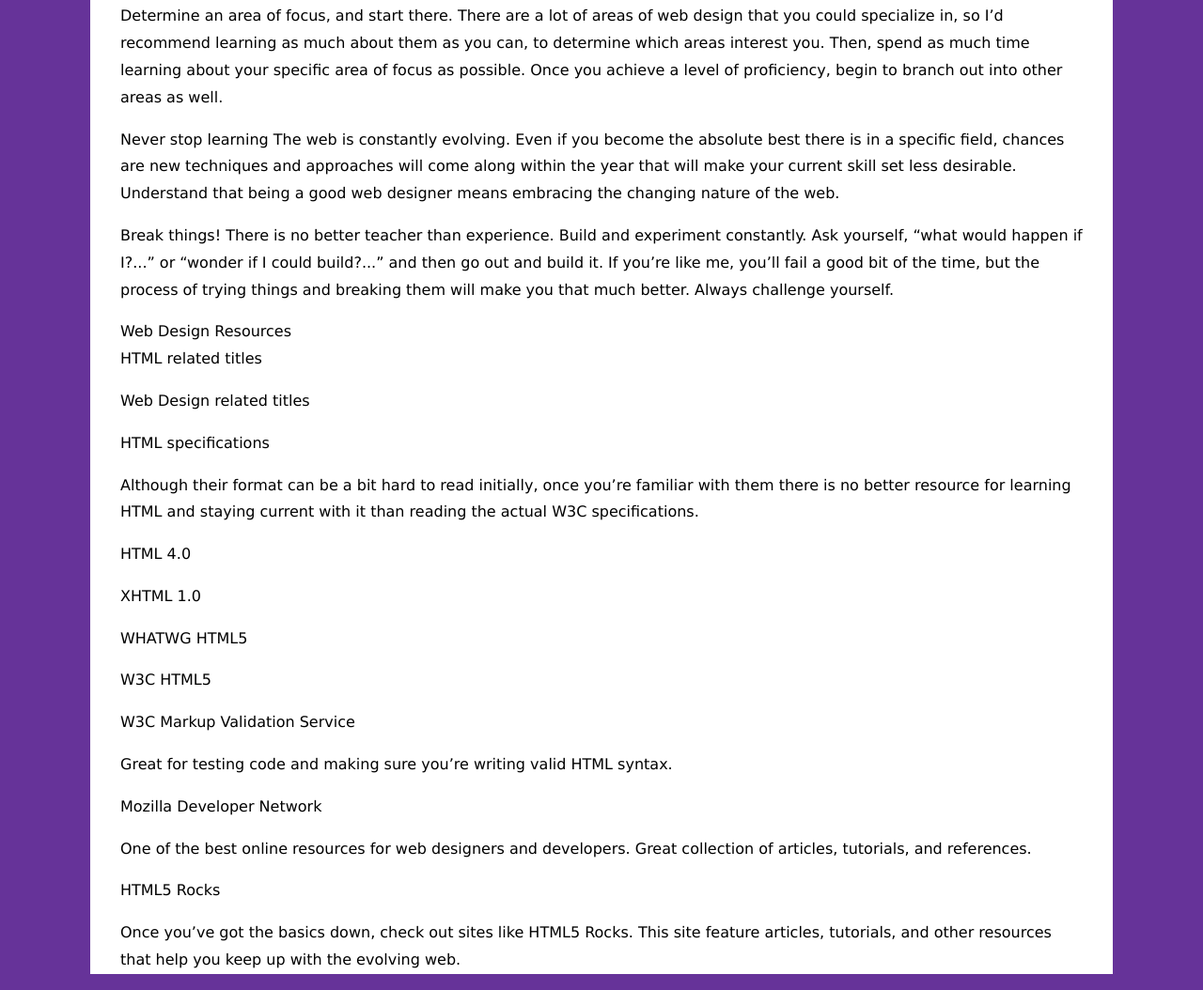
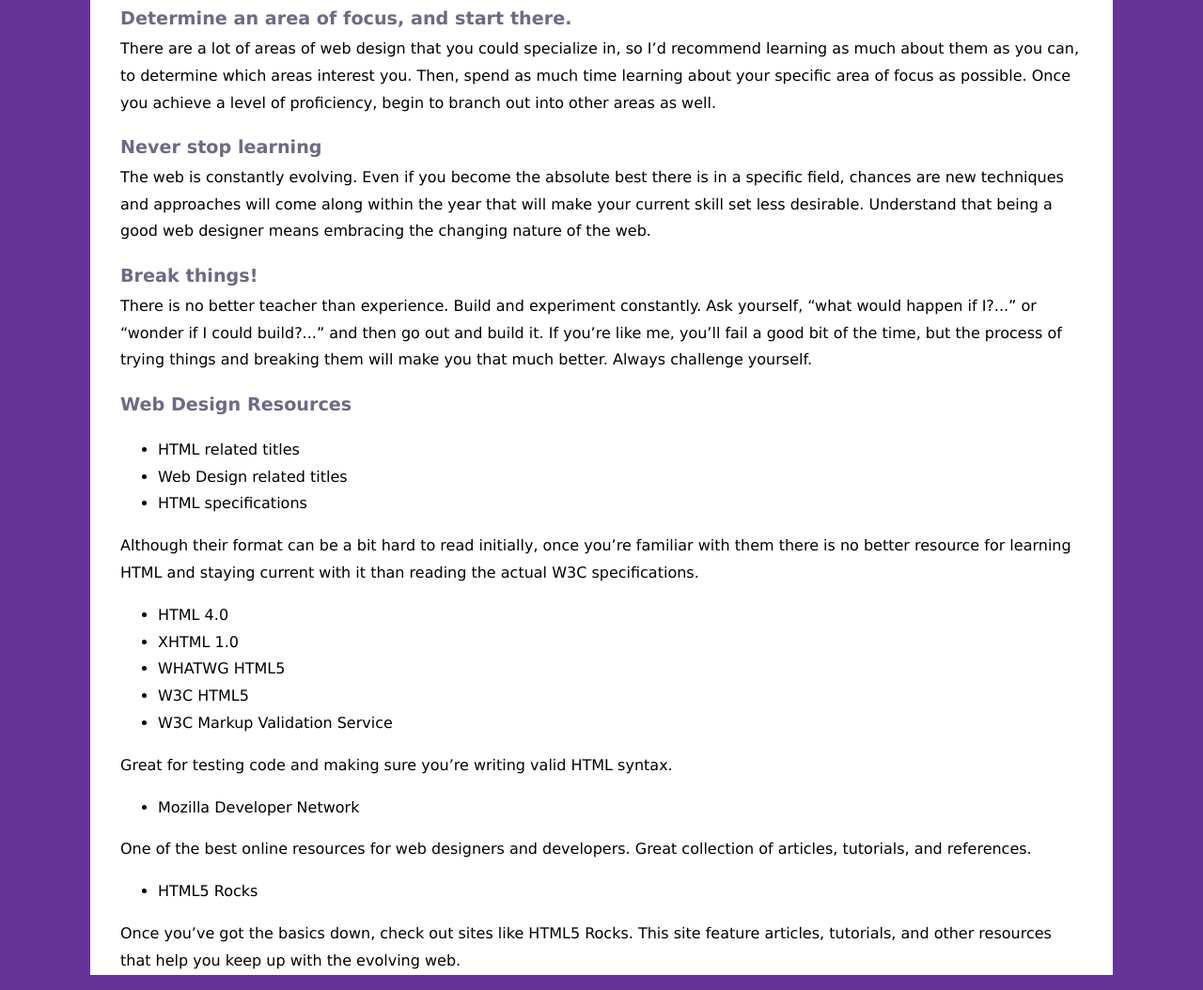
Before and after one commit to kehvvvv/web-adventures, a plain HTML site: page next.html in a window 1280 px wide. Shown: the part 743-1797 px from the top of the page at 94% size. Drawn offline with Linux system fonts and the light colour scheme.

Commit message:
next Final

```diff
--- a/next.html
+++ b/next.html
@@ -1,10 +1,12 @@
 <!DOCTYPE HTML>
 <html lang="en">
+
 <head>
   <meta charset="utf-8">
   <title>Next Steps</title>
   <link href="_css/styles.css" rel="stylesheet" type="text/css">
 </head>
+
 <body>
   <h1>Comp 484 </h1>
   <h2>Next Steps</h2>
@@ -15,32 +17,67 @@
     <li><a href="reference.html" title="HTML Reference">HTML reference</a></li>
     <li><a href="next.html" title="Next steps">Next steps</a></li>
   </ul>
-<p>Once you master the basics of authoring HTML, you&rsquo;ll need focus on what your next steps will be. If you&rsquo;re an aspiring web designer, you&rsquo;ll need to dive deeper into HTML, CSS, and JavaScript. If you&rsquo;re maintaining a corporate or personal site through a CMS, you&rsquo;ll need to focus on how the CMS works, and the most efficient ways to edit and maintain content. On this page I&rsquo;ll give you some basic advice on how to approach learning web design and point you towards additional resources that can help you along the way.</p>
+  <p>Once you master the basics of authoring HTML, you&rsquo;ll need focus on what your next steps will be. If
+    you&rsquo;re an aspiring web designer, you&rsquo;ll need to dive deeper into HTML, CSS, and JavaScript. If
+    you&rsquo;re maintaining a corporate or personal site through a CMS, you&rsquo;ll need to focus on how the CMS
+    works, and the most efficient ways to edit and maintain content. On this page I&rsquo;ll give you some basic advice
+    on how to approach learning web design and point you towards additional resources that can help you along the way.
+  </p>
   <h3>Learning Web Design</h3>
-<p>&ldquo;Web design&rdquo; is a pretty open-ended term. Often people who are new to web design feel overwhelmed at everything there is to learn. That&rsquo;s understandable, but just remember that it&rsquo;s like any other discipline; with proper dedication and focus you&rsquo;ll progress quickly. Here&rsquo;s my favorite advice to new web designers on learning web design:</p>
+  <p>&ldquo;Web design&rdquo; is a pretty open-ended term. Often people who are new to web design feel overwhelmed at
+    everything there is to learn. That&rsquo;s understandable, but just remember that it&rsquo;s like any other
+    discipline; with proper dedication and focus you&rsquo;ll progress quickly. Here&rsquo;s my favorite advice to new
+    web designers on learning web design:</p>
   <p>Learn how the web works.
-  I&rsquo;m always amazed at how many web designers focus on learning &ldquo;just what they need to know&rdquo; and ignore how the web actually works. Without understanding how web servers, protocols, browsers, and other related web technology works, you&rsquo;ll never really understand the context behind why you do the things you do, and what makes one practice better than another.</p>
-<p>Determine an area of focus, and start there.
-  There are a lot of areas of web design that you could specialize in, so I&rsquo;d recommend learning as much about them as you can, to determine which areas interest you. Then, spend as much time learning about your specific area of focus as possible. Once you achieve a level of proficiency, begin to branch out into other areas as well. </p>
-<p>Never stop learning
-  The web is constantly evolving. Even if you become the absolute best there is in a specific field, chances are new techniques and approaches will come along within the year that will make your current skill set less desirable. Understand that being a good web designer means embracing the changing nature of the web.</p>
-<p>Break things!
-  There is no better teacher than experience. Build and experiment constantly. Ask yourself, &ldquo;what would happen if I?...&rdquo; or &ldquo;wonder if I could build?...&rdquo; and then go out and build it. If you&rsquo;re like me, you&rsquo;ll fail a good bit of the time, but the process of trying things and breaking them will make you that much better. Always challenge yourself.</p>
-Web Design Resources
-<p>HTML related titles</p>
-<p>Web Design related titles</p>
-<p>HTML specifications </p>
-<p>Although their format can be a bit hard to read initially, once you&rsquo;re familiar with them there is no better resource for learning HTML and staying current with it than reading the actual W3C specifications.</p>
-<p>HTML 4.0</p>
-<p>XHTML 1.0</p>
-<p>WHATWG HTML5</p>
-<p>W3C HTML5</p>
-<p>W3C Markup Validation Service </p>
+    I&rsquo;m always amazed at how many web designers focus on learning &ldquo;just what they need to know&rdquo; and
+    ignore how the web actually works. Without understanding how web servers, protocols, browsers, and other related web
+    technology works, you&rsquo;ll never really understand the context behind why you do the things you do, and what
+    makes one practice better than another.</p>
+  <p>
+  <h3>Determine an area of focus, and start there.</h3>
+  There are a lot of areas of web design that you could specialize in, so I&rsquo;d recommend learning as much about
+  them as you can, to determine which areas interest you. Then, spend as much time learning about your specific area of
+  focus as possible. Once you achieve a level of proficiency, begin to branch out into other areas as well. </p>
+  <p>
+  <h3>Never stop learning</h3>
+  The web is constantly evolving. Even if you become the absolute best there is in a specific field, chances are new
+  techniques and approaches will come along within the year that will make your current skill set less desirable.
+  Understand that being a good web designer means embracing the changing nature of the web.</p>
+  <p>
+  <h3>Break things!</h3>
+  There is no better teacher than experience. Build and experiment constantly. Ask yourself, &ldquo;what would happen if
+  I?...&rdquo; or &ldquo;wonder if I could build?...&rdquo; and then go out and build it. If you&rsquo;re like me,
+  you&rsquo;ll fail a good bit of the time, but the process of trying things and breaking them will make you that much
+  better. Always challenge yourself.</p>
+  <h3>Web Design Resources</h3>
+  <ul>
+    <li>HTML related titles</li>
+    <li>Web Design related titles</li>
+    <li>HTML specifications</li>
+  </ul>
+
+  <p>Although their format can be a bit hard to read initially, once you&rsquo;re familiar with them there is no better
+    resource for learning HTML and staying current with it than reading the actual W3C specifications.</p>
+  <ul>
+    <li>HTML 4.0</li>
+    <li>XHTML 1.0</li>
+    <li>WHATWG HTML5</li>
+    <li>W3C HTML5</li>
+    <li>W3C Markup Validation Service</li>
+  </ul>
+
   <p>Great for testing code and making sure you&rsquo;re writing valid HTML syntax.</p>
-<p>Mozilla Developer Network </p>
-<p>One of the best online resources for web designers and developers. Great collection of articles, tutorials, and references.</p>
-<p>HTML5 Rocks </p>
-<p>Once you&rsquo;ve got the basics down, check out sites like HTML5 Rocks. This site feature articles, tutorials, and other resources that help you keep up with the evolving web. </p>
+  <ul>
+    <li>Mozilla Developer Network</li>
+  </ul>
+  <p>One of the best online resources for web designers and developers. Great collection of articles, tutorials, and
+    references.</p>
+    <ul>
+    <li>HTML5 Rocks</li>
+  </ul>
+  <p>Once you&rsquo;ve got the basics down, check out sites like HTML5 Rocks. This site feature articles, tutorials, and
+    other resources that help you keep up with the evolving web. </p>
 
 </body>
+
 </html>
```
Lines whose indentation alone changed are shown as unchanged.
